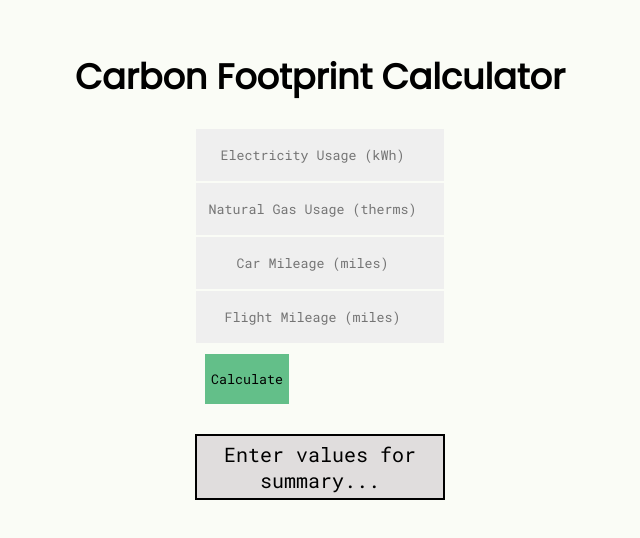
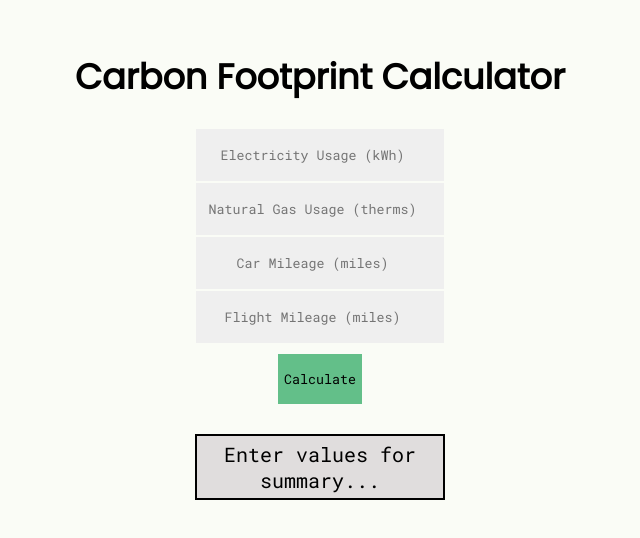
Before and after one commit to Asif2218232/cf_calculator, a React (Vite) app in the folder cf calculator/cf calculator/client/: page / in a window 1280 px wide. Shown: the top 538 px of the page, without its empty margins (320-960 px from the left). Built offline with nearby package versions, Linux system fonts and the light colour scheme.

Commit message:
Update add.css

```diff
--- a/cf calculator/cf calculator/client/src/styles/add.css
+++ b/cf calculator/cf calculator/client/src/styles/add.css
@@ -30,7 +30,10 @@ input::placeholder {
     text-align: center;
 }
 
-
+.add-btn-container{
+    display: flex;
+    justify-content: center;
+}
 .add-btn{
     height: 50px;
     font-family: 'Roboto Mono', monospace;
```
